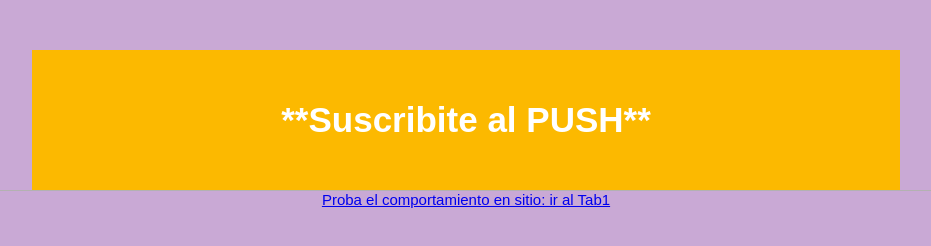
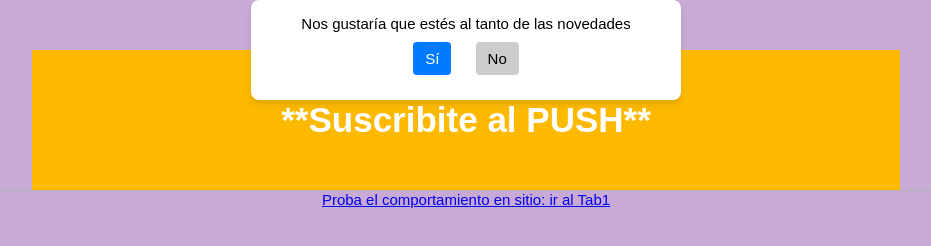
Before and after one commit to leoslopez/push-test, a website: page index.html in a window 1280 px wide. Shown: the whole page, without its empty margins (174-1105 px from the left). Drawn offline with Linux system fonts and the light colour scheme.

Commit message:
feat: add modal to simulate push using an external domain

```diff
--- a/index.html
+++ b/index.html
@@ -1,18 +1,83 @@
-<html lang="en"><head>
+<html lang="en">
+<head>
   <meta charset="UTF-8">
   <meta http-equiv="X-UA-Compatible" content="IE=edge">
   <meta name="viewport" content="width=device-width, initial-scale=1.0">
   <title>Probar Push con Doppler</title>
   <link rel="stylesheet" href="assets/css/styles.css">
   <link rel="icon" href="assets/img/favicon.ico">
-  <script type="text/javascript" async="async" src="https://hub.fromdoppler.com/public/dhtrack.js"></script>
+  <script type="text/javascript" async src="https://hubint.fromdoppler.com/public/dhtrack.js"></script>
+  <style>
+    /* Estilos del modal */
+    #push-modal {
+      position: fixed;
+      top: 0;
+      left: 50%;
+      transform: translateX(-50%);
+      width: 100%;
+      max-width: 400px;
+      background: white;
+      padding: 15px;
+      box-shadow: 0px 4px 6px rgba(0, 0, 0, 0.1);
+      border-radius: 8px;
+      text-align: center;
+      display: none;
+      z-index: 1000;
+    }
+    #push-modal button {
+      margin: 10px;
+      padding: 8px 12px;
+      border: none;
+      cursor: pointer;
+      border-radius: 4px;
+    }
+    #btn-yes {
+      background-color: #007bff;
+      color: white;
+    }
+    #btn-no {
+      background-color: #ccc;
+    }
+  </style>
 </head>
-<body data-new-gr-c-s-check-loaded="14.1157.0" data-gr-ext-installed="">
+<body>
+  <div id="push-modal">
+    <p>Nos gustaría que estés al tanto de las novedades</p>
+    <button id="btn-yes">Sí</button>
+    <button id="btn-no">No</button>
+  </div>
+
   <article class="flex-container">
     <section class="flex-item">
       <h1>**Suscribite al PUSH**</h1>
     </section>
   </article>
-  <div style="text-align:center;"><a href="/tabs/tab1.html">Proba el comportamiento en sitio: ir al Tab1</a></div>
+  <div style="text-align:center;">
+    <a href="/tabs/tab1.html">Proba el comportamiento en sitio: ir al Tab1</a>
+  </div>
 
-</body><grammarly-desktop-integration data-grammarly-shadow-root="true"></grammarly-desktop-integration></html>
+  <script>
+    document.addEventListener("DOMContentLoaded", function() {
+      const modal = document.getElementById("push-modal");
+      const btnYes = document.getElementById("btn-yes");
+      const btnNo = document.getElementById("btn-no");
+
+      // Mostrar el modal al cargar la página
+      setTimeout(() => {
+        modal.style.display = "block";
+      }, 1000); // Se muestra 1 seg después de cargar la página
+
+      // Acción al hacer clic en "Sí"
+      btnYes.addEventListener("click", function() {
+        window.open("https://leotest_dplrpush.leoslopez.site", "pushWindow", "width=400,height=300");
+        modal.style.display = "none"; // Ocultar modal
+      });
+
+      // Acción al hacer clic en "No"
+      btnNo.addEventListener("click", function() {
+        modal.style.display = "none"; // Ocultar modal
+      });
+    });
+  </script>
+</body>
+</html>
```
